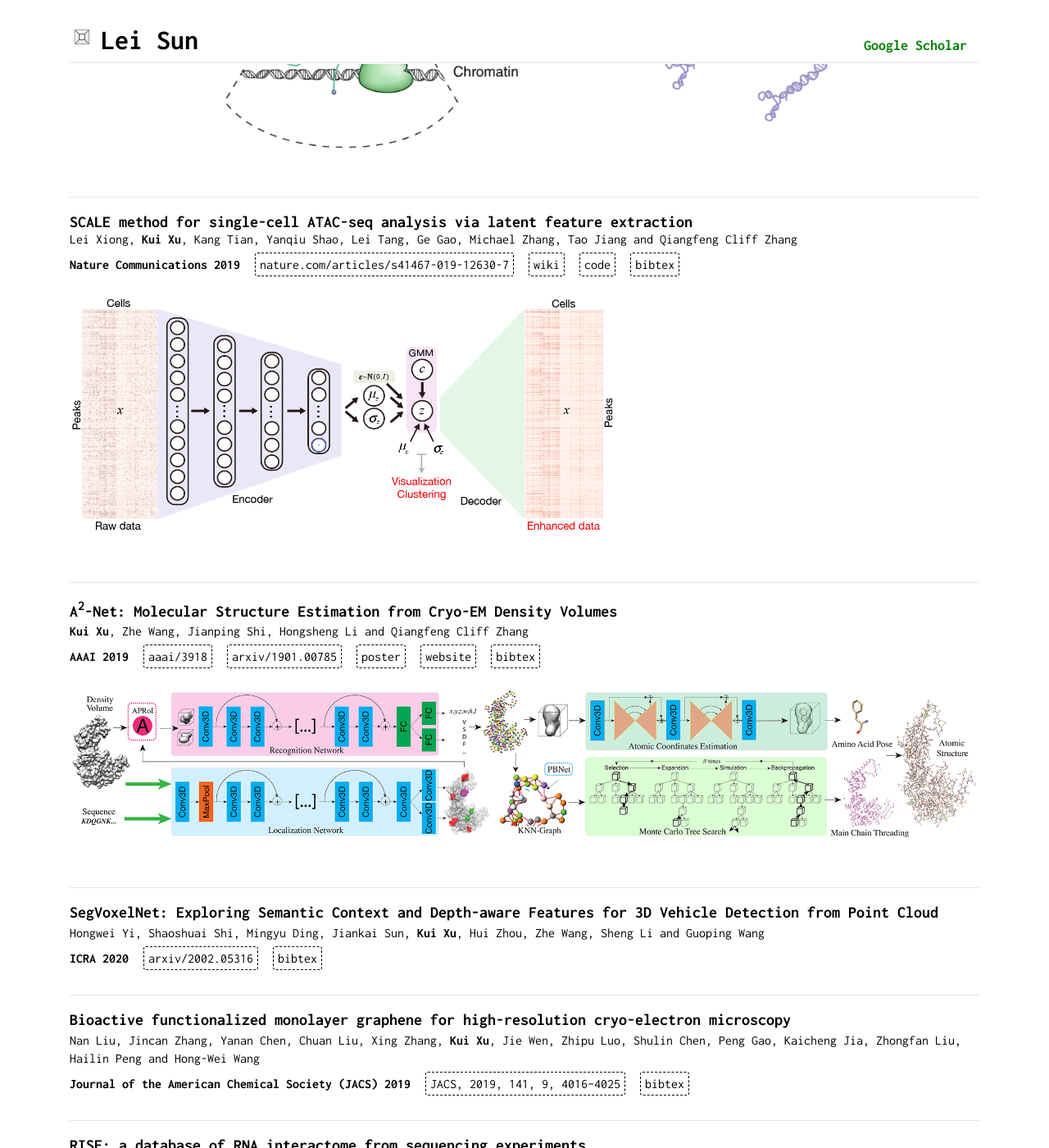
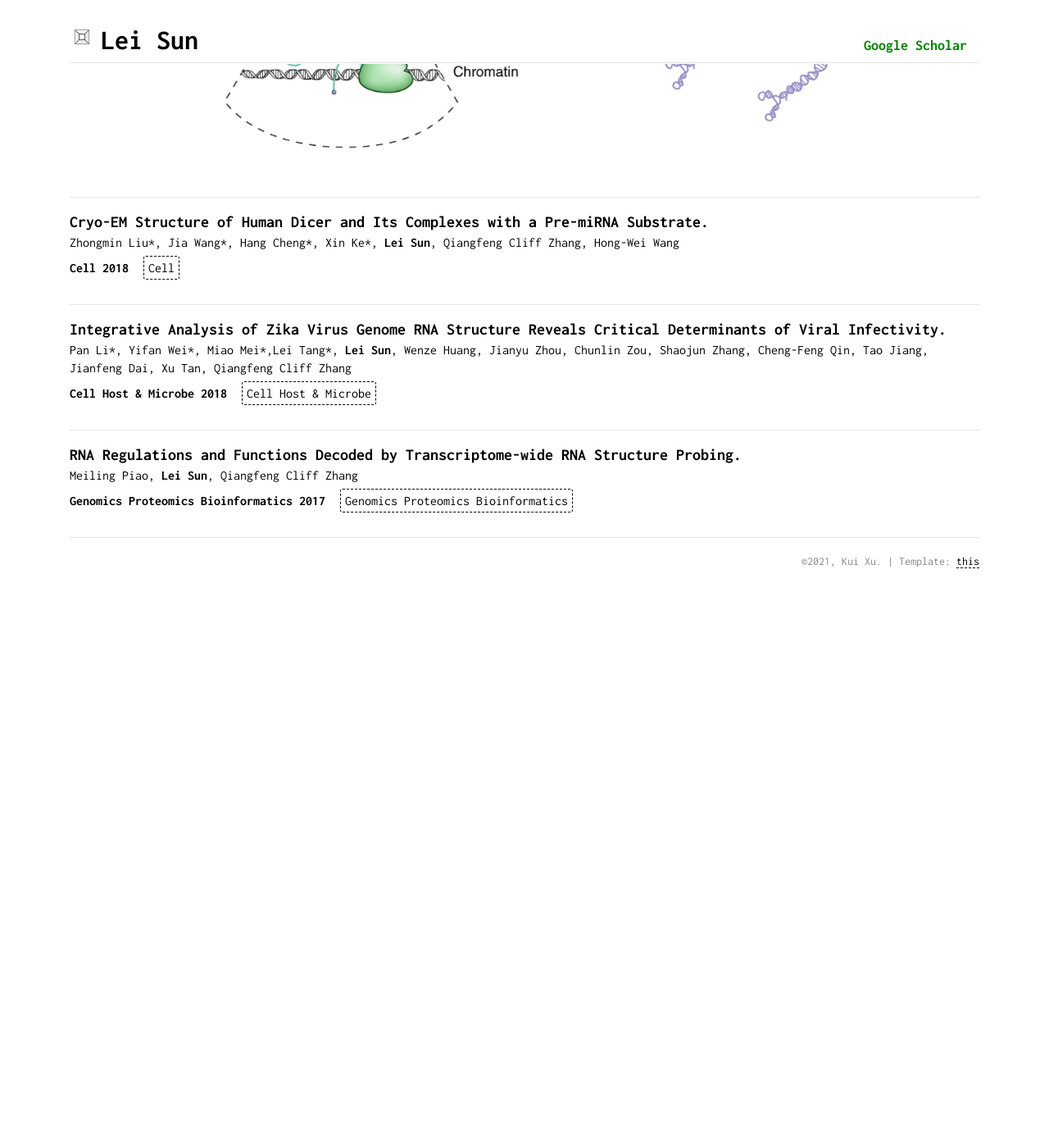
Before and after one commit to sunlei0227/sunlei0227.github.io, a Jekyll site: the page index.html, which Jekyll copies as it is, in a window 1280 px wide and 1400 px high, scrolled down 3121 px. Shown: the whole window at 82% size. Built offline with Jekyll 4.4.1, drawn with Linux system fonts in a browser that asks for light colours; comment, search, counter and statistics services are not loaded; after the commit the page ends 3814 px from its top, so only the background shows below that; some of the changed text lies outside the part shown.

Commit message:
Update index.html

```diff
--- a/index.html
+++ b/index.html
@@ -258,7 +258,7 @@
                     <b>Cell Research 2021</b>
                     </span>
                     <a class="paper-link button-div" href="https://doi.org/10.1038/s41422-021-00476-y" target="_blank">
-                    doi.org/10.1038/s41422-021-00476-y
+                    Cell Research
                     </a>
                     <a class="paper-link button-div" href="https://www.biorxiv.org/content/10.1101/2020.05.05.078774v1" target="_blank">
                     bioRxiv
@@ -319,84 +319,35 @@
                     NSMB
                     </a>
                     <a class="paper-link button-div" href="https://www.biorxiv.org/content/10.1101/399386v1.full" target="_blank">
-                    biorxiv
+                    bioRxiv
                     </a>
                     <a class="paper-link button-div" href="https://www.nature.com/articles/s41594-019-0213-2" target="_blank">
                     News & Views by NSMB journal
                     </a>
                 </div>
                 <div class="paper-banner col-md-12 col-sm-12 col-xs-12">
-                    <img src="static/img/research/NSMB.png" alt="stuctural dynamic" title="RNA structure maps across mammalian cellular compartments" />
+                    <img src="static/img/research/NSMB.png" alt="structural dynamic" title="RNA structure maps across mammalian cellular compartments" />
                 </div>
             </div>
             <hr />
 
+
             <div class="paper-container row">
                 <div class="paper-title col-md-12 col-sm-12 col-xs-12">
-                    SCALE method for single-cell ATAC-seq analysis via latent feature extraction
-                    <!-- <div class="project-stars button-div" id="SCALE-stars"></div> -->
+                    Cryo-EM Structure of Human Dicer and Its Complexes with a Pre-miRNA Substrate.
                 </div>
-                <!-- negative margin to account for superscripted asterisk -->
-                <div class="paper-authors col-md-12 col-sm-12 col-xs-12" style="margin-top: -4px;">
-                    Lei Xiong, <b>Kui Xu</b>, Kang Tian, Yanqiu Shao, Lei Tang, Ge Gao, Michael Zhang, Tao Jiang and Qiangfeng Cliff Zhang
+                <div class="paper-authors col-md-12 col-sm-12 col-xs-12">
+                    Zhongmin Liu*, Jia Wang*, Hang Cheng*, Xin Ke*, <b>Lei Sun</b>, Qiangfeng Cliff Zhang, Hong-Wei Wang
                 </div>
                 <!-- arxiv and website link -->
                 <div class="paper-links col-md-12 col-sm-12 col-xs-12">
                     <span class="paper-link">
-                    <b>Nature Communications 2019</b>
+                    <b>Cell 2018</b>
                     </span>
-                    <a class="paper-link button-div" href="https://www.nature.com/articles/s41467-019-12630-7" target="_blank">
-                    nature.com/articles/s41467-019-12630-7
+                    <a class="paper-link button-div" href="https://www.sciencedirect.com/science/article/pii/S0092867418304525?via%3Dihub" target="_blank">
+                    Cell
                     </a>
-                    <a class="paper-link button-div" href="https://github.com/jsxlei/SCALE/wiki" target="_blank">
-                    wiki
-                    </a>
-                    <a class="paper-link button-div" href="https://github.com/jsxlei/SCALE" target="_blank">
-                    code
-                    </a>
-                    <a class="paper-link button-div" href="static/bibliography/scale_bibtex.txt" target="_blank">
-                    bibtex
-                    </a>
-                </div>
-                <div class="paper-banner col-md-12 col-sm-12 col-xs-12">
-                    <img src="static/img/research/scale_banner.png" alt="SCALE" title="SCALE method for single-cell ATAC-seq analysis via latent feature extraction" style="width: 60%;" />
-                </div>
-            </div>
 
-            <hr />
-
-
-
-            <div class="paper-container row">
-                <div class="paper-title col-md-12 col-sm-12 col-xs-12">
-                    A<sup>2</sup>-Net: Molecular Structure Estimation from Cryo-EM Density Volumes
-                </div>
-                <div class="paper-authors col-md-12 col-sm-12 col-xs-12">
-                    <b>Kui Xu</b>, Zhe Wang, Jianping Shi, Hongsheng Li and Qiangfeng Cliff Zhang
-                </div>
-                <!-- arxiv and website link -->
-                <div class="paper-links col-md-12 col-sm-12 col-xs-12">
-                    <span class="paper-link">
-                    <b>AAAI 2019</b>
-                    </span>
-                    <a class="paper-link button-div" href="https://aaai.org/ojs/index.php/AAAI/article/view/3918" target="_blank">
-                    aaai/3918
-                    </a>
-                    <a class="paper-link button-div" href="https://arxiv.org/abs/1901.00785" target="_blank">
-                    arxiv/1901.00785
-                    </a>
-                    <a class="paper-link button-div" href="http://zhanglab.net/A-2-Net/a-square-net/aaai19-xukui-poster.pdf" target="_blank">
-                    poster
-                    </a>
-                    <a class="paper-link button-div" href="http://zhanglab.net/A-2-Net/" target="_blank">
-                    website
-                    </a>
-                    <a class="paper-link button-div" href="static/bibliography/a2net_bibtex.txt" target="_blank">
-                    bibtex
-                    </a>
-                </div>
-                <div class="paper-banner col-md-12 col-sm-12 col-xs-12">
-                    <img src="static/img/research/a2-net_banner2.png" alt="A^2-Net" title="A^2-Net: Molecular Structure Estimation from Cryo-EM Density Volumes" />
                 </div>
             </div>
 
@@ -404,23 +355,20 @@
 
             <div class="paper-container row">
                 <div class="paper-title col-md-12 col-sm-12 col-xs-12">
-                    SegVoxelNet: Exploring Semantic Context and Depth-aware Features for 3D Vehicle Detection from Point Cloud
+                    Integrative Analysis of Zika Virus Genome RNA Structure Reveals Critical Determinants of Viral Infectivity.
                 </div>
                 <div class="paper-authors col-md-12 col-sm-12 col-xs-12">
-                    Hongwei Yi, Shaoshuai Shi, Mingyu Ding, Jiankai Sun, <b>Kui Xu</b>, Hui Zhou, Zhe Wang, Sheng Li and Guoping Wang
+                     Pan Li*, Yifan Wei*, Miao Mei*,Lei Tang*, <b>Lei Sun</b>, Wenze Huang, Jianyu Zhou, Chunlin Zou, Shaojun Zhang, Cheng-Feng Qin, Tao Jiang, Jianfeng Dai, Xu Tan, Qiangfeng Cliff Zhang
                 </div>
                 <!-- arxiv and website link -->
                 <div class="paper-links col-md-12 col-sm-12 col-xs-12">
                     <span class="paper-link">
-                    <b>ICRA 2020</b>
+                    <b>Cell Host & Microbe 2018</b>
                     </span>
-                    <a class="paper-link button-div" href="https://arxiv.org/pdf/2002.05316" target="_blank">
-                    arxiv/2002.05316
+                    <a class="paper-link button-div" href="https://www.sciencedirect.com/science/article/pii/S1931312818305493" target="_blank">
+                    Cell Host & Microbe
                     </a>
 
-                    <a class="paper-link button-div" href="static/bibliography/segvoxelnet_bibtex.txt" target="_blank">
-                    bibtex
-                    </a>
                 </div>
             </div>
 
@@ -428,74 +376,18 @@
 
             <div class="paper-container row">
                 <div class="paper-title col-md-12 col-sm-12 col-xs-12">
-                    Bioactive functionalized monolayer graphene for high-resolution cryo-electron microscopy
+                    RNA Regulations and Functions Decoded by Transcriptome-wide RNA Structure Probing.
                 </div>
                 <div class="paper-authors col-md-12 col-sm-12 col-xs-12">
-                    Nan Liu, Jincan Zhang, Yanan Chen, Chuan Liu, Xing Zhang, <b>Kui Xu</b>, Jie Wen, Zhipu Luo, Shulin Chen, Peng Gao, Kaicheng Jia, Zhongfan Liu, Hailin Peng and Hong-Wei Wang
+                    Meiling Piao, <b>Lei Sun</b>, Qiangfeng Cliff Zhang
                 </div>
                 <!-- arxiv and website link -->
                 <div class="paper-links col-md-12 col-sm-12 col-xs-12">
                     <span class="paper-link">
-                    <b>Journal of the American Chemical Society (JACS) 2019</b>
+                    <b>Genomics Proteomics Bioinformatics 2017</b>
                     </span>
-                    <a class="paper-link button-div" href="https://pubs.acs.org/doi/abs/10.1021/jacs.8b13038" target="_blank">
-                    JACS, 2019, 141, 9, 4016–4025
-                    </a>
-
-                    <a class="paper-link button-div" href="static/bibliography/jacs_bibtex.txt" target="_blank">
-                    bibtex
-                    </a>
-                </div>
-            </div>
-
-            <hr />
-
-            <div class="paper-container row">
-                <div class="paper-title col-md-12 col-sm-12 col-xs-12">
-                    RISE: a database of RNA interactome from sequencing experiments
-                </div>
-                <div class="paper-authors col-md-12 col-sm-12 col-xs-12">
-                    Jing Gong*, Di Shao*, <b>Kui Xu</b>, Zhipeng Lu, Zhi John Lu, Yucheng T. Yang and Qiangfeng Cliff Zhang
-                </div>
-                <!-- arxiv and website link -->
-                <div class="paper-links col-md-12 col-sm-12 col-xs-12">
-                    <span class="paper-link">
-                    <b>Nucleic Acids Research 2018</b>
-                    </span>
-                    <a class="paper-link button-div" href="https://academic.oup.com/nar/article-abstract/46/D1/D194/4344571" target="_blank">
-                    NAR, 2018, 46, D1, D194–D201
-                    </a>
-                    <a class="paper-link button-div" href="http://rise.life.tsinghua.edu.cn/" target="_blank">
-                    server
-                    </a>
-                    <a class="paper-link button-div" href="static/bibliography/rise_bibtex.txt" target="_blank">
-                    bibtex
-                    </a>
-                </div>
-            </div>
-
-            <hr />
-
-            <div class="paper-container row">
-                <div class="paper-title col-md-12 col-sm-12 col-xs-12">
-                    Reweighted sparse subspace clustering
-                </div>
-                <div class="paper-authors col-md-12 col-sm-12 col-xs-12">
-                    Jun Xu, <b>Kui Xu</b>, Ke Chen and Jishou Ruan
-                </div>
-                <!-- arxiv and website link -->
-                <div class="paper-links col-md-12 col-sm-12 col-xs-12">
-                    <span class="paper-link">
-                    <b>Computer Vision and Image Understanding 2015</b>
-                    </span>
-                    <a class="paper-link button-div" href="http://www.sciencedirect.com/science/article/pii/S1077314215000879" target="_blank">
-                    CVIU, 2015, 138, 25-37
-                    </a>
-                    <a class="paper-link button-div" href="https://csjunxu.github.io/paper/2015CVIU/RSSC.zip" target="_blank">
-                    code
-                    </a>
-                    <a class="paper-link button-div" href="static/bibliography/rssc_bibtex.txt" target="_blank">
-                    bibtex
+                    <a class="paper-link button-div" href="https://www.sciencedirect.com/science/article/pii/S1672022917301389?via%3Dihub" target="_blank">
+                    Genomics Proteomics Bioinformatics
                     </a>
                 </div>
             </div>
```
Also changed, not shown: other parts of index.html (+1 -1 lines).
